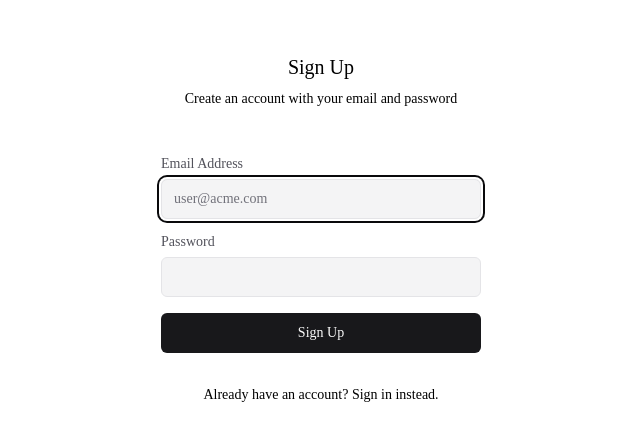
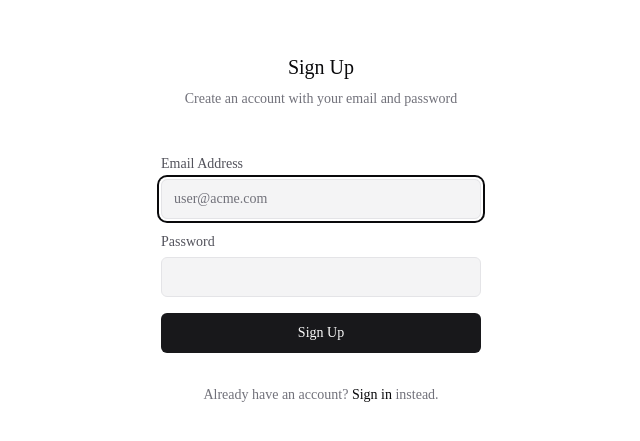
Before and after one commit to er-anubhav/agent, a Next.js app: page /register in a window 1280 px wide. Shown: the part 171-612 px from the top of the page, without its empty margins (319-959 px from the left). Built offline with nearby package versions, Linux system fonts and the light colour scheme; no server answers; what bcrypt-ts would draw is missing.

Commit message:
style: Update text colors for login and registration pages

```diff
--- a/app/(auth)/login/page.tsx
+++ b/app/(auth)/login/page.tsx
@@ -50,21 +50,21 @@ export default function Page() {
   };
 
   return (
-    <div className="flex h-dvh text-black w-screen items-start pt-12 md:pt-0 md:items-center justify-center bg-background">
+    <div className="flex h-dvh w-screen items-start pt-12 md:pt-0 md:items-center justify-center bg-background">
       <div className="w-full max-w-md overflow-hidden rounded-2xl flex flex-col gap-12">
         <div className="flex flex-col items-center justify-center gap-2 px-4 text-center sm:px-16">
-          <h3 className="text-xl dark:text-black">Sign In</h3>
-          <p className="text-sm text-black dark:text-black">
+          <h3 className="text-xl text-foreground">Sign In</h3>
+          <p className="text-sm text-muted-foreground">
             Use your email and password to sign in
           </p>
         </div>
         <AuthForm action={handleSubmit} defaultEmail={email}>
           <SubmitButton isSuccessful={isSuccessful}>Sign in</SubmitButton>
-          <p className="text-center text-sm text-black mt-4 dark:text-black">
+          <p className="text-center text-sm text-muted-foreground mt-4">
             {"Don't have an account? "}
             <Link
               href="/register"
-              className="text-black hover:underline dark:text-black"
+              className="text-foreground hover:underline"
             >
               Sign up
             </Link>
--- a/app/(auth)/register/page.tsx
+++ b/app/(auth)/register/page.tsx
@@ -51,21 +51,21 @@ export default function Page() {
   };
 
   return (
-    <div className="flex h-dvh text-black w-screen items-start pt-12 md:pt-0 md:items-center justify-center bg-background">
+    <div className="flex h-dvh w-screen items-start pt-12 md:pt-0 md:items-center justify-center bg-background">
       <div className="w-full max-w-md overflow-hidden rounded-2xl gap-12 flex flex-col">
         <div className="flex flex-col items-center justify-center gap-2 px-4 text-center sm:px-16">
-          <h3 className="text-xl">Sign Up</h3>
-          <p className="text-sm">
+          <h3 className="text-xl text-foreground">Sign Up</h3>
+          <p className="text-sm text-muted-foreground">
             Create an account with your email and password
           </p>
         </div>
         <AuthForm action={handleSubmit} defaultEmail={email}>
           <SubmitButton isSuccessful={isSuccessful}>Sign Up</SubmitButton>
-          <p className="text-center text-sm mt-4 dark:text-black">
+          <p className="text-center text-sm mt-4 text-muted-foreground">
             {'Already have an account? '}
             <Link
               href="/login"
-              className="hover:underline dark:text-black"
+              className="hover:underline text-foreground"
             >
               Sign in
             </Link>
```
